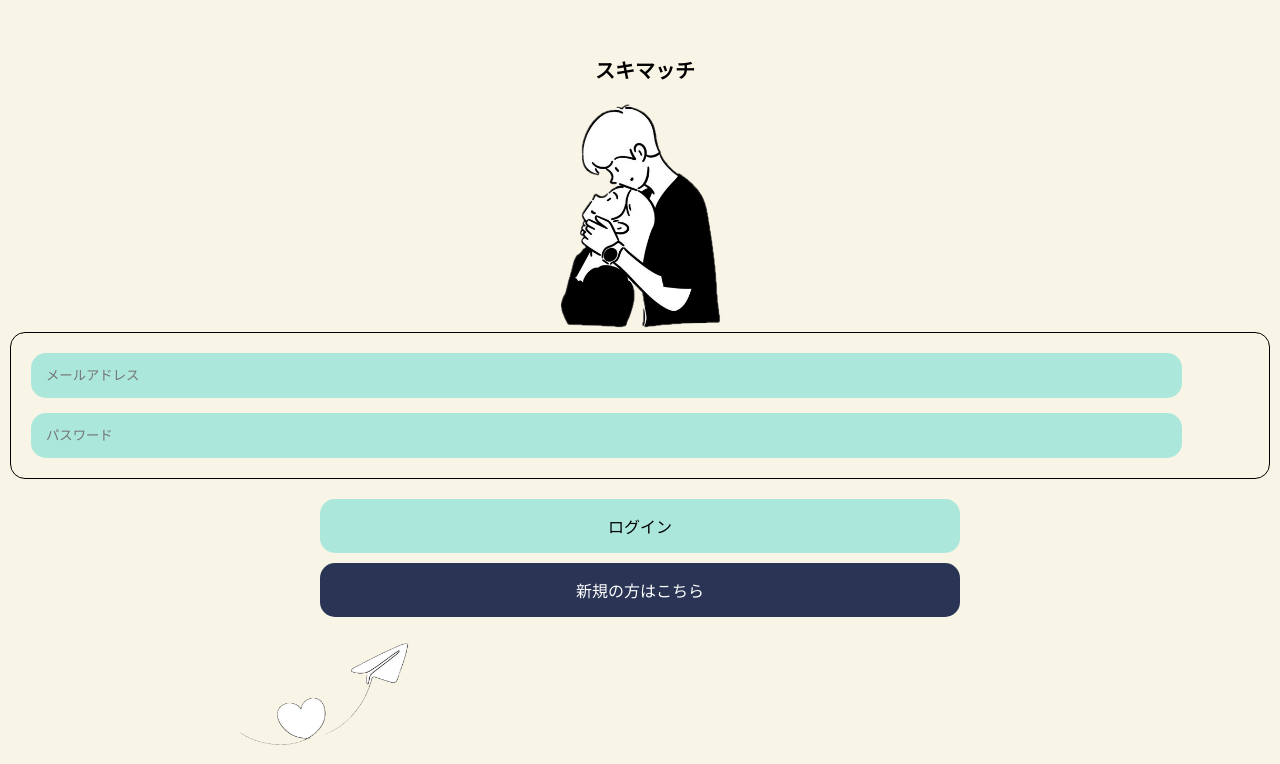
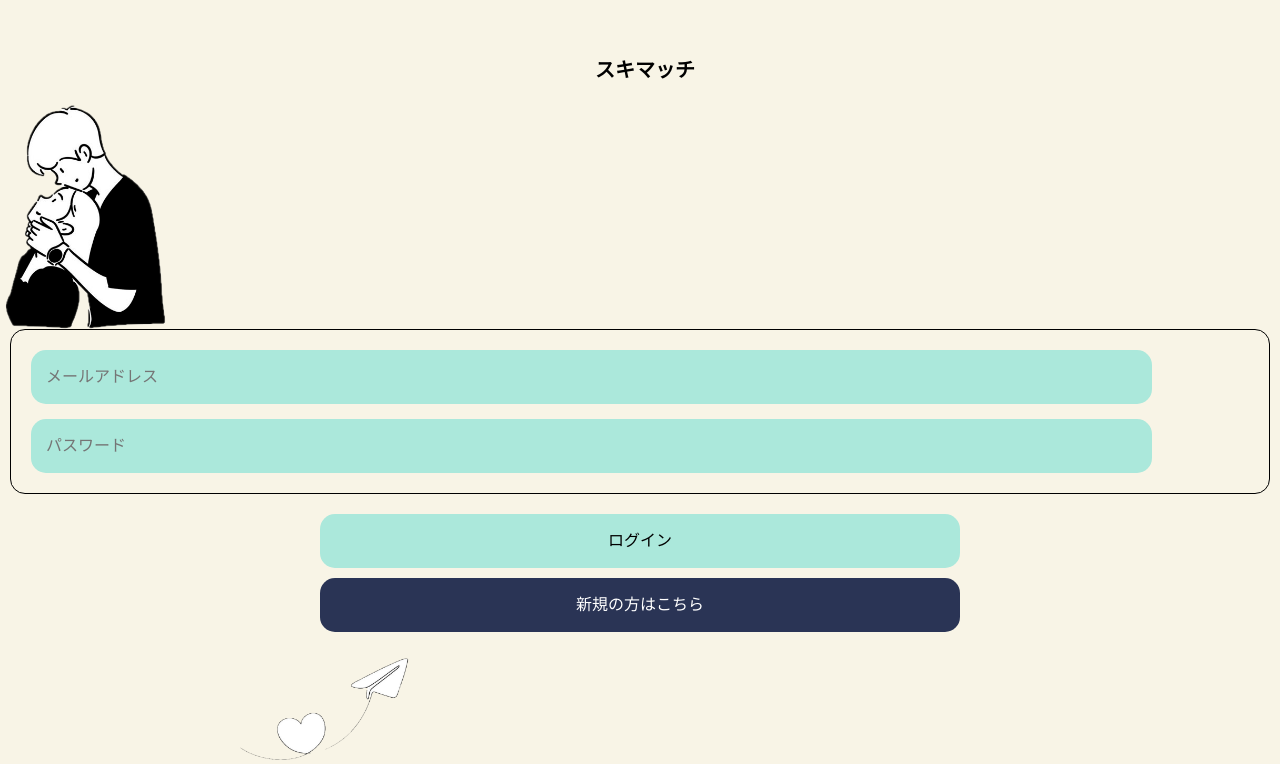
Before and after one commit to minami65/sukimatch, a React (Vite) app in the folder frontend/: page / in a window 1280 px wide. Shown: the part 125-889 px from the top of the page. Built offline with nearby package versions, Linux system fonts and the light colour scheme; no server answers; a web font is replaced by a local one.

Commit message:
reset cssを追加

```diff
--- a/frontend/src/main.jsx
+++ b/frontend/src/main.jsx
@@ -1,6 +1,7 @@
 import React from "react";
 import { createRoot } from "react-dom/client";
 import ReactDOM from "react-dom/client";
+import "./styles/reset.css";
 import { BrowserRouter, Routes, Route } from "react-router-dom";
 import Login from "./login.jsx";
 import Form from "./form.jsx";
--- /dev/null
+++ b/frontend/src/styles/reset.css
@@ -0,0 +1,57 @@
+/* 1. すべての要素のサイズ計算を直感的にする (超重要) */
+*,
+*::before,
+*::after {
+  box-sizing: border-box;
+}
+
+/* 2. ブラウザ固有の邪魔な外枠・内枠の余白をゼロにする */
+* {
+  margin: 0;
+  padding: 0;
+}
+
+/* 3. bodyの基本設定（文字を滑らかに、行間を適切に） */
+body {
+  min-height: 100vh;
+  line-height: 1.5;
+  -webkit-font-smoothing: antialiased;
+}
+
+/* 4. 画像などのメディア要素が親要素からはみ出さないようにする */
+img,
+picture,
+video,
+canvas,
+svg {
+  display: block;
+  max-width: 100%;
+}
+
+/* 5. フォーム要素（ボタンや入力欄）のブラウザ特有の変なデザインを初期化 */
+input,
+button,
+textarea,
+select {
+  font: inherit;
+  background: transparent;
+  border: none;
+  outline: none;
+}
+
+/* 6. ボタンをデフォルトでポインター（指マーク）にする */
+button {
+  cursor: pointer;
+}
+
+/* 7. リストの「・」を消す */
+ol,
+ul {
+  list-style: none;
+}
+
+/* 8. リンクの下線と青文字をリセットし、テキストとして扱えるようにする */
+a {
+  text-decoration: none;
+  color: inherit;
+}
```
